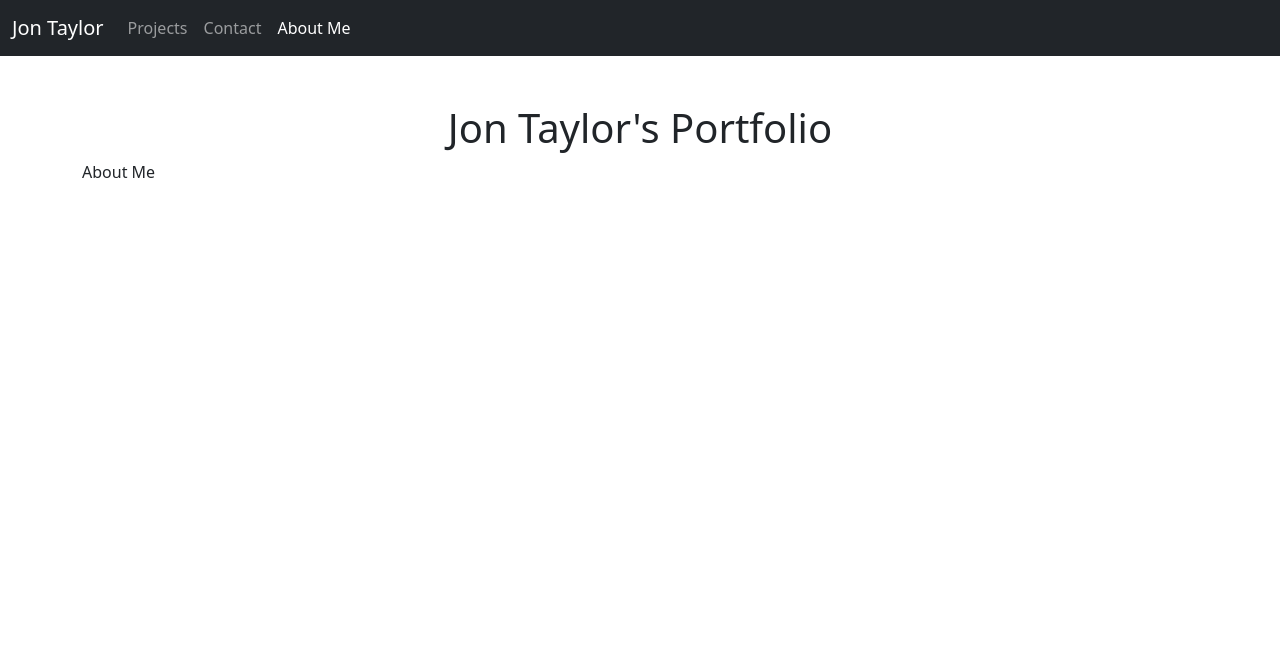
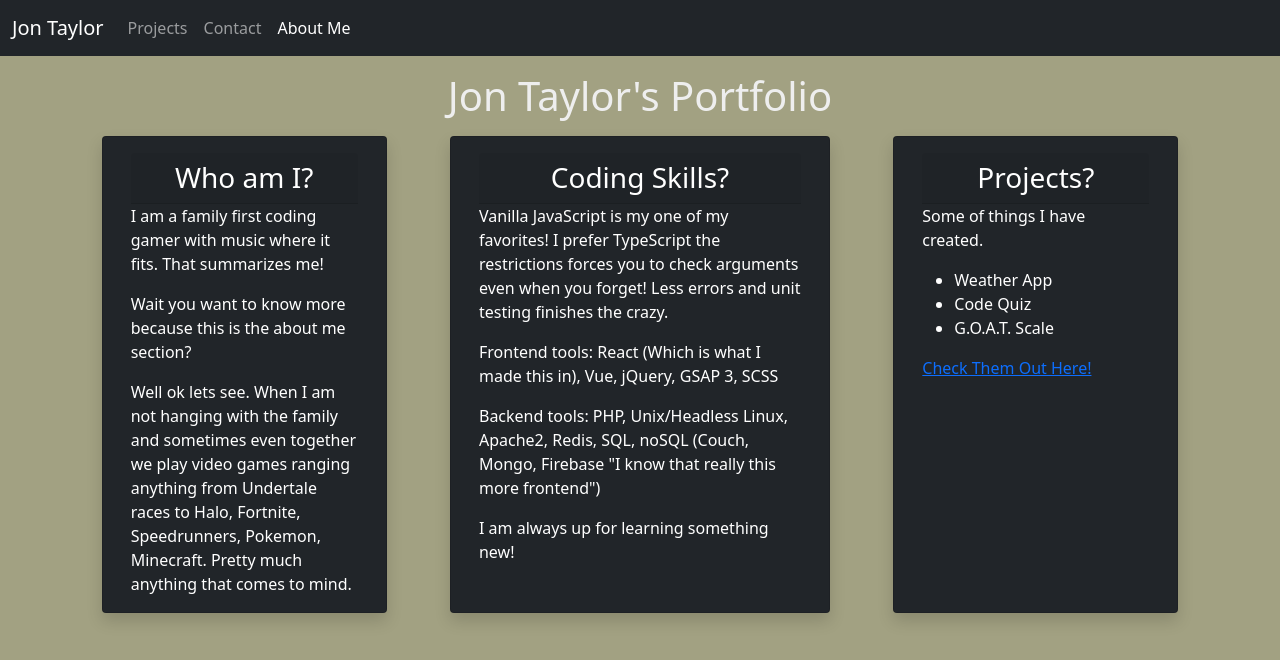
Before and after one commit to DevJonTaylor/work-of-jon-taylor, a React (Create React App) app: page /about in a window 1280 px wide. Shown: the top 660 px of the page. Built offline with nearby package versions, Linux system fonts and the light colour scheme.

Commit message:
About Me Section Completed

```diff
--- a/src/App.js
+++ b/src/App.js
@@ -1,18 +1,18 @@
-import {Routes, Route} from "react-router";
-import { Projects, Contact, About } from "./routes";
+import { Routes, Route } from "react-router";
+import { Home, Projects, Contact, About } from "./routes";
 import { Navbar } from "./Navbar";
 
 function Theme() {
   return (
-    <div className="container">
-      <h1 className="text-center mt-5">Jon Taylor's Portfolio</h1>
+    <main className="container">
+      <h1 className="text-center m-3">Jon Taylor's Portfolio</h1>
       <Routes className="box">
-        <Route path="/" element={<Projects />} />
+        <Route path="/" element={<Home />} />
         <Route path="/projects" element={<Projects />} />
         <Route path="/contact" element={<Contact />} />
         <Route path="/about" element={<About />} />
       </Routes>
-    </div>
+    </main>
   )
 }
 
--- /dev/null
+++ b/src/Cards/CardHeader.js
@@ -0,0 +1,7 @@
+function CardHeader({ children }) {
+  return (
+    <h3 className="card-header text-center">{children}</h3>
+  )
+}
+
+export { CardHeader }
--- /dev/null
+++ b/src/Cards/CardText.js
@@ -0,0 +1,7 @@
+function CardText({ children }) {
+  return (
+    <p className="card-text">{children}</p>
+  )
+}
+
+export { CardText }
--- /dev/null
+++ b/src/Cards/DarkCard.js
@@ -0,0 +1,24 @@
+function DarkCard({
+  children,
+  grid=undefined,
+  sm=undefined,
+  md=undefined,
+  lg=undefined
+}) {
+  const classList = ['card', 'text-white', 'bg-dark', 'mb-3', 'shadow'];
+
+  if(grid !== undefined) classList.push(`col-${grid}`)
+  if(sm !== undefined) classList.push(`col-sm-${sm}`);
+  if(md !== undefined) classList.push(`col-md-${md}`);
+  if(lg !== undefined) classList.push(`col-lg-${lg}`);
+
+  return (
+    <article className={classList.join(' ')}>
+      <div className="card-body col-">
+        {children}
+      </div>
+    </article>
+  );
+}
+
+export { DarkCard }
--- /dev/null
+++ b/src/Cards/index.js
@@ -0,0 +1,5 @@
+import { DarkCard } from "./DarkCard";
+import { CardHeader } from "./CardHeader";
+import { CardText } from "./CardText";
+
+export { DarkCard, CardText, CardHeader }
--- a/src/Navbar/index.js
+++ b/src/Navbar/index.js
@@ -1,12 +1,13 @@
 import { Bar } from "./Bar";
 import { Link } from "./Link";
+import {NavLink} from "react-router-dom";
 
 function Navbar() {
   return (
     <header>
       <Bar>
         <div className="container-fluid">
-          <span className="navbar-brand">Jon Taylor</span>
+          <NavLink className="navbar-brand" to="/">Jon Taylor</NavLink>
 
           <div className="collapse navbar-collapse">
             <ul className="navbar-nav me-auto">
--- a/src/routes/About.js
+++ b/src/routes/About.js
@@ -1,8 +1,37 @@
+import { DarkCard, CardHeader, CardText } from "../Cards";
+import {NavLink} from "react-router-dom";
+
 function About() {
   return (
-    <div>
-      About Me
-    </div>
+    <section className="row space-around">
+      <DarkCard grid="10" md="3">
+        <CardHeader>Who am I?</CardHeader>
+        <CardText>I am a family first coding gamer with music where it fits.  That summarizes me!</CardText>
+        <CardText>Wait you want to know more because this is the about me section?</CardText>
+        <CardText>Well ok lets see.  When I am not hanging with the family and sometimes even together we
+          play video games ranging anything from Undertale races to Halo, Fortnite, Speedrunners, Pokemon, Minecraft.
+          Pretty much anything that comes to mind.</CardText>
+      </DarkCard>
+      <DarkCard sm="10" md="4">
+        <CardHeader>Coding Skills?</CardHeader>
+        <CardText>Vanilla JavaScript is my one of my favorites!  I prefer TypeScript the restrictions forces
+          you to check arguments even when you forget!  Less errors and unit testing finishes the crazy.</CardText>
+        <CardText>Frontend tools: React (Which is what I made this in), Vue, jQuery, GSAP 3, SCSS</CardText>
+        <CardText>Backend tools: PHP, Unix/Headless Linux, Apache2, Redis, SQL, noSQL (Couch, Mongo, Firebase
+          "I know that really this more frontend")</CardText>
+        <CardText>I am always up for learning something new!</CardText>
+      </DarkCard>
+      <DarkCard sm="10" md="3">
+        <CardHeader>Projects?</CardHeader>
+        <CardText>Some of things I have created.</CardText>
+        <ul>
+          <li>Weather App</li>
+          <li>Code Quiz</li>
+          <li>G.O.A.T. Scale</li>
+        </ul>
+        <NavLink to="/projects">Check Them Out Here!</NavLink>
+      </DarkCard>
+    </section>
   );
 }
 
--- /dev/null
+++ b/src/routes/Home.js
@@ -0,0 +1,9 @@
+function Home() {
+  return (
+    <div>
+      Home
+    </div>
+  )
+}
+
+export { Home }
--- a/src/routes/Projects.js
+++ b/src/routes/Projects.js
@@ -1,6 +1,6 @@
 function Projects() {
   return (
-    <div className="container">
+    <div>
       Projects
     </div>
   );
--- a/src/routes/index.js
+++ b/src/routes/index.js
@@ -1,5 +1,6 @@
 import { Projects } from "./Projects";
 import { Contact } from "./Contact";
 import { About } from "./About";
+import { Home } from "./Home";
 
-export { Projects, Contact, About }
+export { Projects, Contact, About, Home }
--- a/src/styles/main.scss
+++ b/src/styles/main.scss
@@ -1,2 +1,11 @@
 @charset "utf-8";
 @import "../../node_modules/bootstrap/scss/bootstrap";
+
+body {
+  color: #eee;
+  background-color: #A2A182;
+}
+
+.space-around {
+  justify-content: space-around;
+}
```
Also changed, not shown: src/styles/main.css, 1 other file (tests, documents, lock files or other folders).
